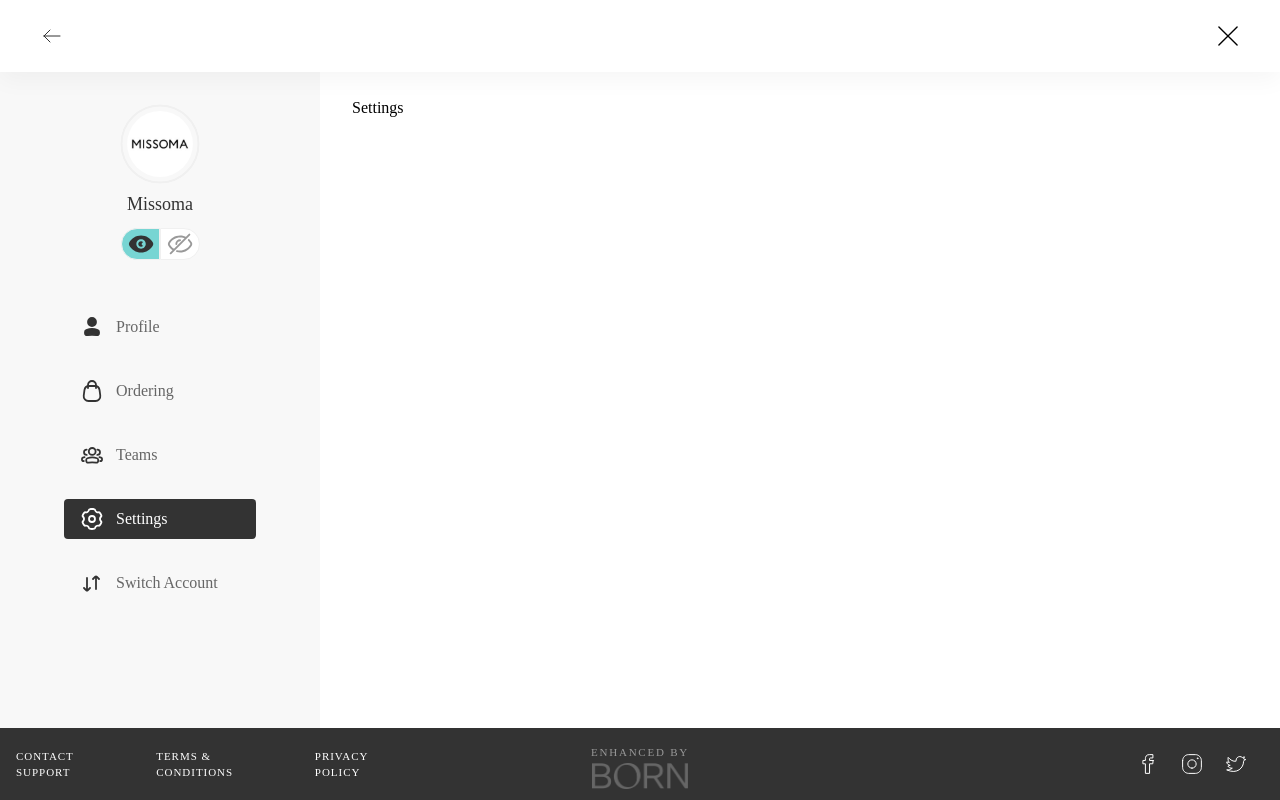
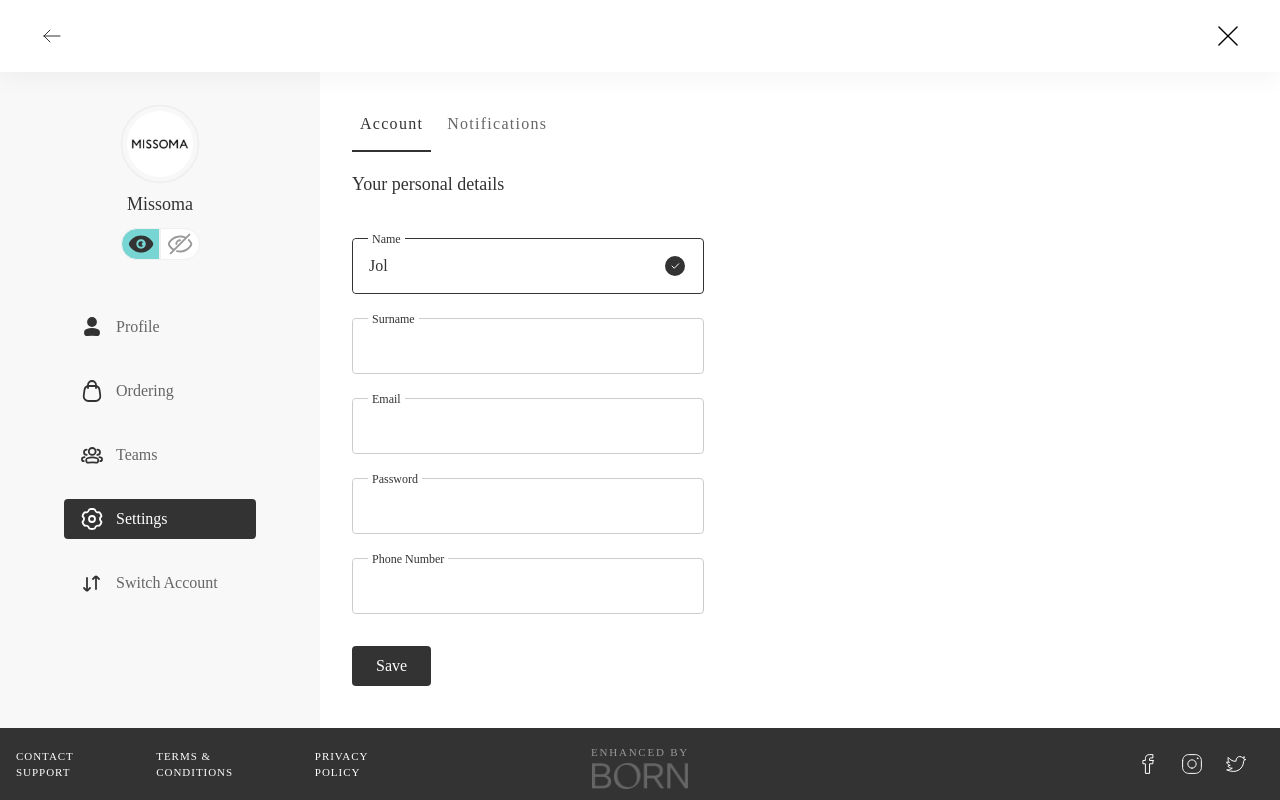
Before and after one commit to DevStar0802/next-e-commerce-platform, a Next.js app: page /organization/1/manage/settings in a window 1280 px wide. Built offline with nearby package versions, Linux system fonts and the light colour scheme; no server answers.

Commit message:
add settings tabs

```diff
--- /dev/null
+++ b/src/components/page-components/marketing/Account.tsx
@@ -0,0 +1,76 @@
+import { Button } from "@/components/molecules/Button";
+import Input from "@/components/molecules/Inputs/Input";
+import React, { useState } from 'react'
+
+const Account = () => {
+  const initialQueries = {
+    name: "Jol",
+    surname: '',
+    email: '',
+    password: '',
+    phone_number: '',
+  };
+  const [queryInputs, setQueryInputs] = useState(initialQueries);
+  const changeQueryInputs =
+    (input: keyof typeof queryInputs) => (value: string) =>
+      setQueryInputs((prev) => ({
+        ...prev,
+        [input]: value,
+      }));
+
+  const isValidName = queryInputs.name.length > 0
+  const isValidSurname = queryInputs.surname.length > 0
+  const isValidEmail = queryInputs.email.length > 0;
+  const isValidPassword = queryInputs.password.length > 0;
+  const isValidPhoneNumber = queryInputs.phone_number.length > 0;
+
+  return (
+    <div className="w-[352px]">
+      <p className="text-shades-black leading-8 text-[18px] mb-[26px]">
+        Your personal details
+      </p>
+      <Input
+        label="Name"
+        value={queryInputs.name}
+        onChange={changeQueryInputs("name")}
+        isValid={isValidName}
+        className="w-full"
+      />
+      <Input
+        label="Surname"
+        value={queryInputs.surname}
+        onChange={changeQueryInputs("surname")}
+        isValid={isValidSurname}
+        className="w-full"
+      />
+      <Input
+        label="Email"
+        value={queryInputs.email}
+        onChange={changeQueryInputs("email")}
+        isValid={isValidEmail}
+        className="w-full"
+      />
+      <Input
+        label="Password"
+        value={queryInputs.password}
+        onChange={changeQueryInputs("password")}
+        isValid={isValidPassword}
+        className="w-full"
+      />
+      <Input
+        label="Phone Number"
+        value={queryInputs.phone_number}
+        onChange={changeQueryInputs("phone_number")}
+        isValid={isValidPhoneNumber}
+        className="w-full"
+      />
+      <Button
+        className="ml-0 w-auto mt-[20px]"
+      >
+        Save
+      </Button>
+    </div>
+  );
+}
+
+export default Account
--- /dev/null
+++ b/src/components/page-components/marketing/Notifications.tsx
@@ -0,0 +1,39 @@
+import { Button } from '@/components/molecules/Button';
+import Switch from '@/components/molecules/Switch';
+import React from 'react'
+
+const Notifications = () => {
+  return (
+    <>
+      <p className="text-shades-black leading-8 text-[18px] mb-[26px]">
+        Your personal details
+      </p>
+      <div className="flex flex-col">
+        <div>
+          <Switch
+            label={"New product like"}
+            classNameLabel="min-w-[275px]"
+          />
+        </div>
+        <div className="mt-[32px]">
+          <Switch label={"New follow"} classNameLabel="min-w-[275px]" />
+        </div>
+        <div className="mt-[32px]">
+          <Switch
+            label={"New message"}
+            classNameLabel="min-w-[275px]"
+          />
+        </div>
+        <div className="mt-[32px]">
+          <Switch
+            label={"New draft order"}
+            classNameLabel="min-w-[275px]"
+          />
+        </div>
+      </div>
+      <Button className="ml-0 w-auto mt-[36px]">Save</Button>
+    </>
+  );
+}
+
+export default Notifications
--- a/src/pages/organization/[id]/manage/settings.tsx
+++ b/src/pages/organization/[id]/manage/settings.tsx
@@ -1,9 +1,25 @@
 import ManageLayout from "@/components/layouts/ManageLayout";
+import Tabs from "@/components/molecules/Tab/Tabs";
+import Account from "@/components/page-components/marketing/Account";
+import Notifications from "@/components/page-components/marketing/Notifications";
 
 const SettingsPage = () => {
+
+  const tabs = [
+    {
+      id: 1,
+      label: "Account",
+      content: <Account />,
+    },
+    {
+      id: 2,
+      label: "Notifications",
+      content: <Notifications />
+    },
+  ];
   return (
     <ManageLayout>
-      Settings
+      <Tabs active={1} tabs={tabs} />
     </ManageLayout>
   );
 };
```
